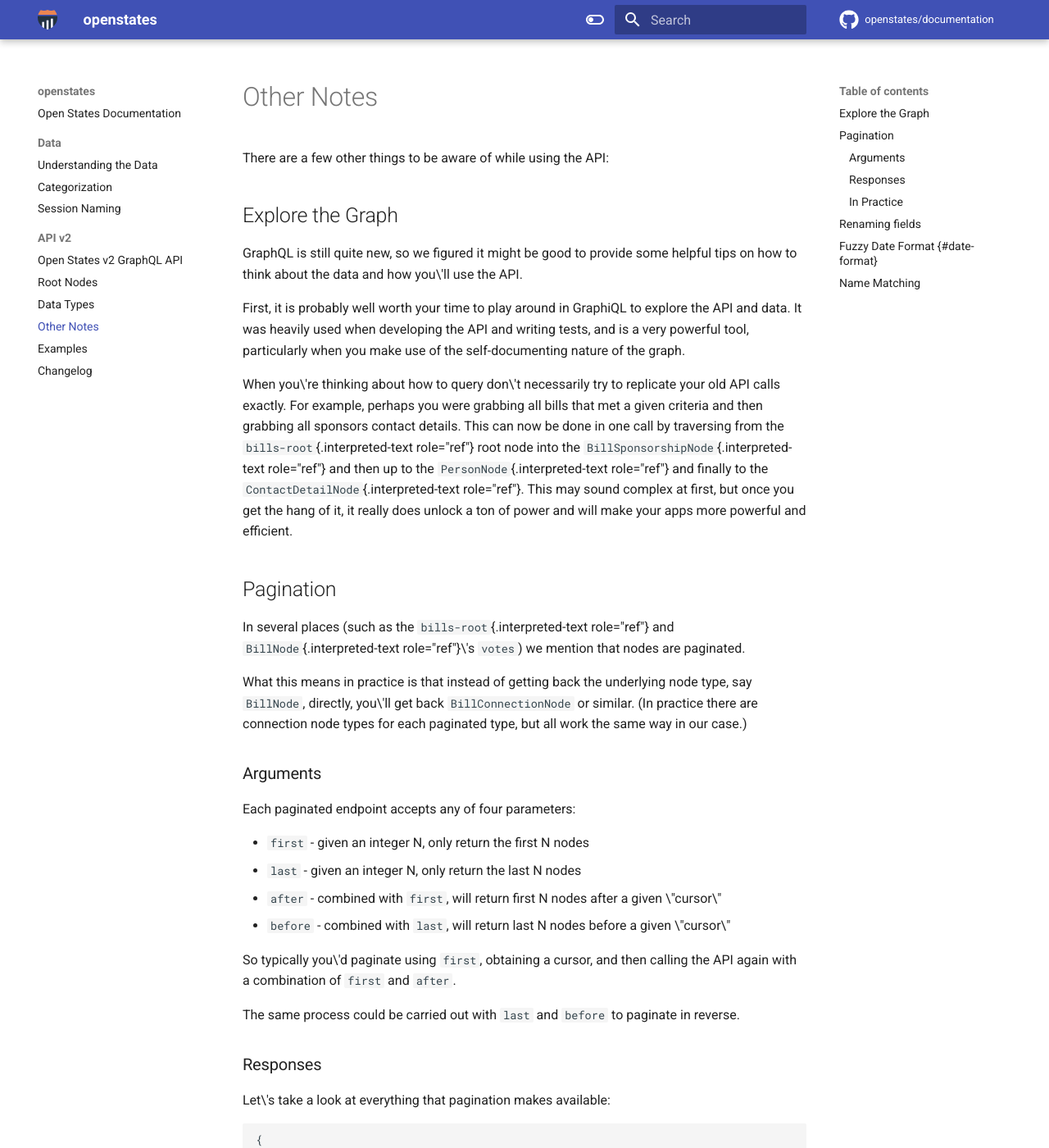
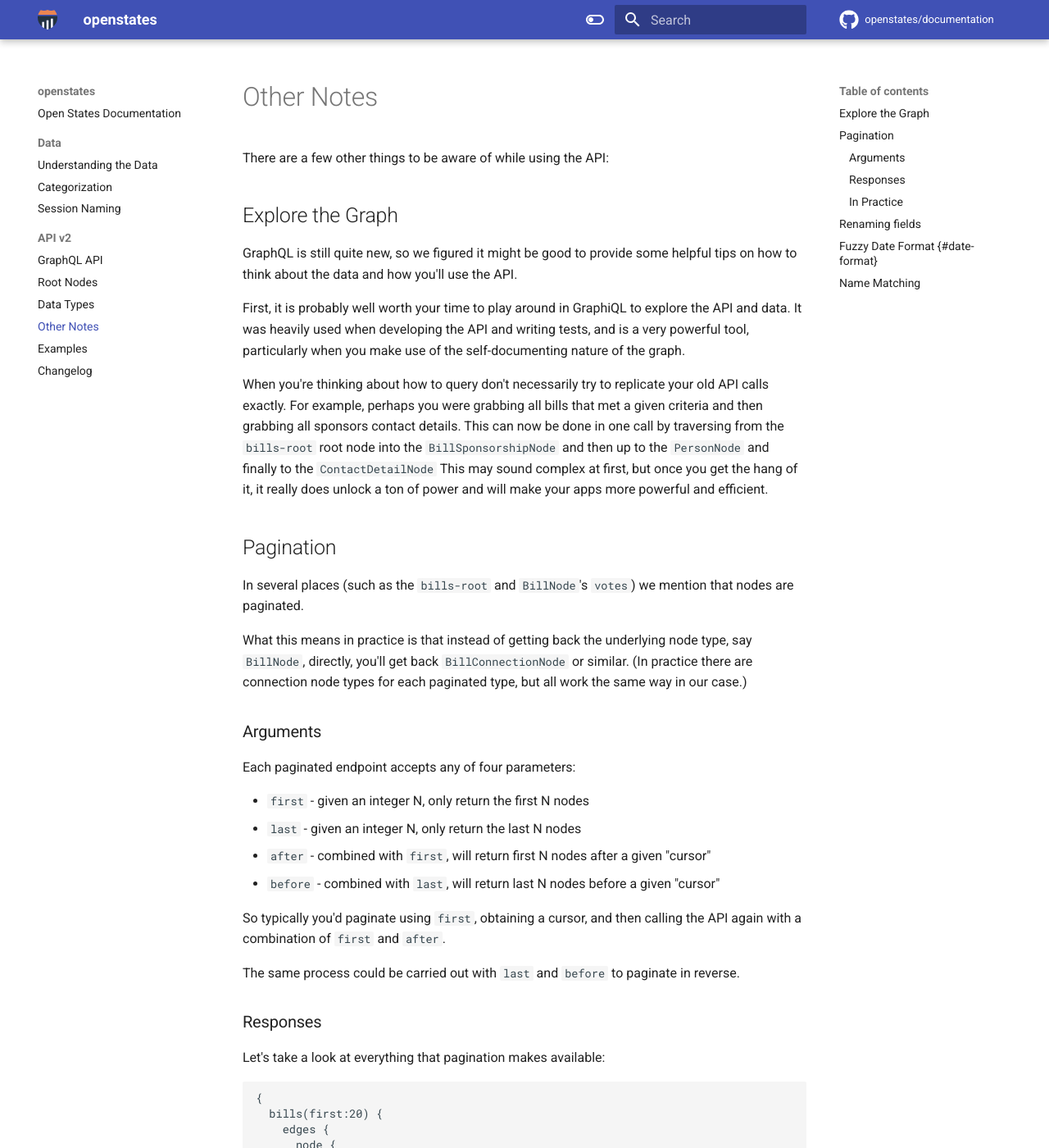
Before and after one commit to openstates/documentation, an MkDocs documentation site: the page built from docs/api-v2/other.md, in a window 1280 px wide and 1400 px high. Shown: the whole window at 82% size. Built offline with MkDocs 1.6.1 and Material for MkDocs 9.7.7, drawn with Linux system fonts in a browser that asks for light colours; comment, search, counter and statistics services are not loaded; some of the changed text lies outside the part shown.

```diff
--- a/docs/api-v2/index.md
+++ b/docs/api-v2/index.md
@@ -1,11 +1,8 @@
-# Open States v2 GraphQL API
+# GraphQL API
 
--   API keys are required. You can [register for an API
-    key](https://openstates.org/api/register/) and once activated,
+-   API keys are required. You can [register for an API key](https://openstates.org/api/register/) and once activated,
     you'll pass your API key via the `X-API-KEY` header.
--   You can also check out our [introductory blog
-    post](https://blog.openstates.org/introducing-the-upcoming-open-states-graphql-api-838f9d023868)
-    for more details.
+-   You can also check out our [introductory blog post](https://blog.openstates.org/introducing-the-upcoming-open-states-graphql-api-838f9d023868) for more details.
 
 ## Basics
 
--- a/docs/api-v2/other.md
+++ b/docs/api-v2/other.md
@@ -5,7 +5,7 @@ There are a few other things to be aware of while using the API:
 ## Explore the Graph
 
 GraphQL is still quite new, so we figured it might be good to provide
-some helpful tips on how to think about the data and how you\'ll use the
+some helpful tips on how to think about the data and how you'll use the
 API.
 
 First, it is probably well worth your time to play around in GraphiQL to
@@ -13,25 +13,21 @@ explore the API and data. It was heavily used when developing the API
 and writing tests, and is a very powerful tool, particularly when you
 make use of the self-documenting nature of the graph.
 
-When you\'re thinking about how to query don\'t necessarily try to
+When you're thinking about how to query don't necessarily try to
 replicate your old API calls exactly. For example, perhaps you were
 grabbing all bills that met a given criteria and then grabbing all
 sponsors contact details. This can now be done in one call by traversing
-from the `bills-root`{.interpreted-text role="ref"} root node into the
-`BillSponsorshipNode`{.interpreted-text role="ref"} and then up to the
-`PersonNode`{.interpreted-text role="ref"} and finally to the
-`ContactDetailNode`{.interpreted-text role="ref"}. This may sound
+from the `bills-root` root node into the `BillSponsorshipNode` and then up to the
+`PersonNode` and finally to the `ContactDetailNode` This may sound
 complex at first, but once you get the hang of it, it really does unlock
 a ton of power and will make your apps more powerful and efficient.
 
 ## Pagination
 
-In several places (such as the `bills-root`{.interpreted-text
-role="ref"} and `BillNode`{.interpreted-text role="ref"}\'s `votes`) we
-mention that nodes are paginated.
+In several places (such as the `bills-root` and `BillNode`'s `votes`) we mention that nodes are paginated.
 
 What this means in practice is that instead of getting back the
-underlying node type, say `BillNode`, directly, you\'ll get back
+underlying node type, say `BillNode`, directly, you'll get back
 `BillConnectionNode` or similar. (In practice there are connection node
 types for each paginated type, but all work the same way in our case.)
 
@@ -42,11 +38,11 @@ Each paginated endpoint accepts any of four parameters:
 -   `first` - given an integer N, only return the first N nodes
 -   `last` - given an integer N, only return the last N nodes
 -   `after` - combined with `first`, will return first N nodes after a
-    given \"cursor\"
+    given "cursor"
 -   `before` - combined with `last`, will return last N nodes before a
-    given \"cursor\"
+    given "cursor"
 
-So typically you\'d paginate using `first`, obtaining a cursor, and then
+So typically you'd paginate using `first`, obtaining a cursor, and then
 calling the API again with a combination of `first` and `after`.
 
 The same process could be carried out with `last` and `before` to
@@ -54,7 +50,7 @@ paginate in reverse.
 
 ### Responses
 
-Let\'s take a look at everything that pagination makes available:
+Let's take a look at everything that pagination makes available:
 
     {
       bills(first:20) {
@@ -74,7 +70,7 @@ Let\'s take a look at everything that pagination makes available:
       }
     }
 
-You\'ll see that the connection node has three nodes: `edges`,
+You'll see that the connection node has three nodes: `edges`,
 `pageInfo`, and `totalCount`
 
 -
@@ -104,9 +100,9 @@ You\'ll see that the connection node has three nodes: `edges`,
 
 ### In Practice
 
-Let\'s say you want to get all of the people matching a given criteria:
+Let's say you want to get all of the people matching a given criteria:
 
-You\'d start with a query for all people matching your criteria,
+You'd start with a query for all people matching your criteria,
 ensuring to set the page size to no greater than the maximum:
 
     {
@@ -123,7 +119,7 @@ ensuring to set the page size to no greater than the maximum:
         }
     }
 
-Let\'s say we got back a list of 100 edges and our `pageInfo` object
+Let's say we got back a list of 100 edges and our `pageInfo` object
 looked like:
 
     {
@@ -131,7 +127,7 @@ looked like:
         "endCursor": "ZXJyYXlxb20uZWN0aW9uOjA="
     }
 
-So you\'d make another call:
+So you'd make another call:
 
     {
         people(memberOf: "Some Organization", first: 100, after:"ZXJyYXlxb20uZWN0aW9uOjA=" ) {
@@ -147,7 +143,7 @@ So you\'d make another call:
         }
     }
 
-And let\'s say in this case you got back only 75 edges, and our
+And let's say in this case you got back only 75 edges, and our
 `pageInfo` object looks like:
 
     {
@@ -155,8 +151,8 @@ And let\'s say in this case you got back only 75 edges, and our
         "endCursor": "AXjYylxX2bu1wxa9uunnb="
     }
 
-We\'d stop iteration at this point, of course, if hasNextPage had been
-true, we\'d continue on until it wasn\'t.
+We'd stop iteration at this point, of course, if hasNextPage had been
+true, we'd continue on until it wasn't.
 
 ## Renaming fields
 
@@ -209,11 +205,11 @@ Would give back:
       }
     }
 
-Note that we\'re both renaming a top-level node here as well as a piece
+Note that we're both renaming a top-level node here as well as a piece
 of data within the query.
 
 You can also use this to query the same root node twice (doing so
-without renaming isn\'t allowed since it results in a name conflict).
+without renaming isn't allowed since it results in a name conflict).
 
 For example:
 
@@ -237,7 +233,7 @@ For example:
 ## Fuzzy Date Format {#date-format}
 
 Unless otherwise noted (most notably `createdAt` and `updatedAt` all
-date objects are \"fuzzy\". Instead of being expressed as an exact date,
+date objects are "fuzzy". Instead of being expressed as an exact date,
 it is possible a given date takes any of the following formats:
 
 -   YYYY
@@ -245,24 +241,22 @@ it is possible a given date takes any of the following formats:
 -   YYYY-MM-DD
 -   YYYY-MM-DD HH:MM:SS (if times are allowed)
 
-Action/Vote times are all assumed to be in the state capitol\'s time
+Action/Vote times are all assumed to be in the state capitol's time
 zone.
 
 Times related to our updates such as updatedAt and createdAt are in UTC.
 
 ## Name Matching
 
-In several places such as bill sponsorships and votes you\'ll notice
+In several places such as bill sponsorships and votes you'll notice
 that we have a raw string representing a person or organization as well
-as a place for a link to the appropriate
-`OrganizationNode`{.interpreted-text role="ref"} or
-`PersonNode`{.interpreted-text role="ref"}.
+as a place for a link to the appropriate `OrganizationNode` or `PersonNode`.
 
 Because of the way we collect the data from states, we always collect
 the raw data and later make an attempt to (via a mix of automated
-matching and manual fixes) connect the reference with data we\'ve
+matching and manual fixes) connect the reference with data we've
 already collected.
 
 In many cases these linkages will not be provided, but with some
-upcoming new tools to help us improve this matching we\'ll be able to
+upcoming new tools to help us improve this matching we'll be able to
 dramatically improve the number of matched entities in the near future.
```
